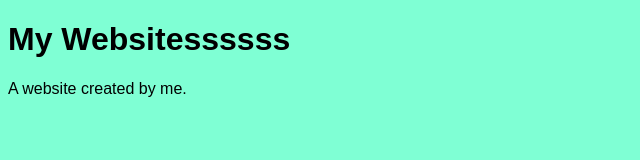
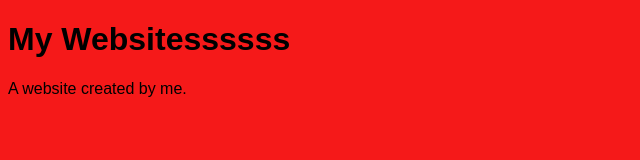
Before and after one commit to Jzxc0126/JayCris, a plain HTML site: page index.html in a window 1280 px wide. Shown: the whole page, without its empty margins (0-640 px from the left). Drawn offline with Linux system fonts and the light colour scheme.

Commit message:
change to red

```diff
--- a/index.html
+++ b/index.html
@@ -7,7 +7,7 @@
 <style>
 body {
   font-family: Arial, Helvetica, sans-serif;
-  background-color: aquamarine;
+  background-color: rgb(245, 25, 25);
 }
 </style>
 </head>
```
